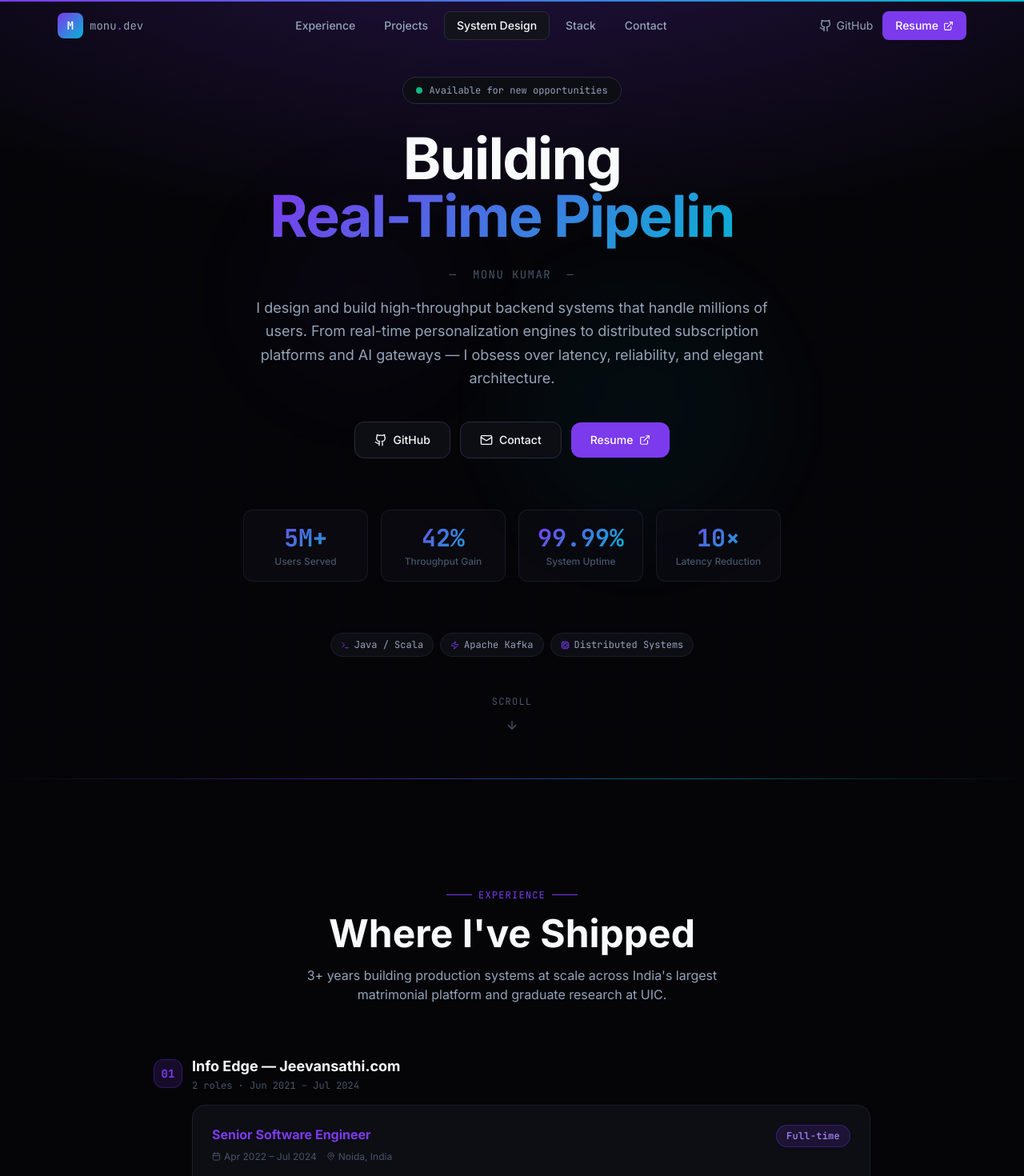
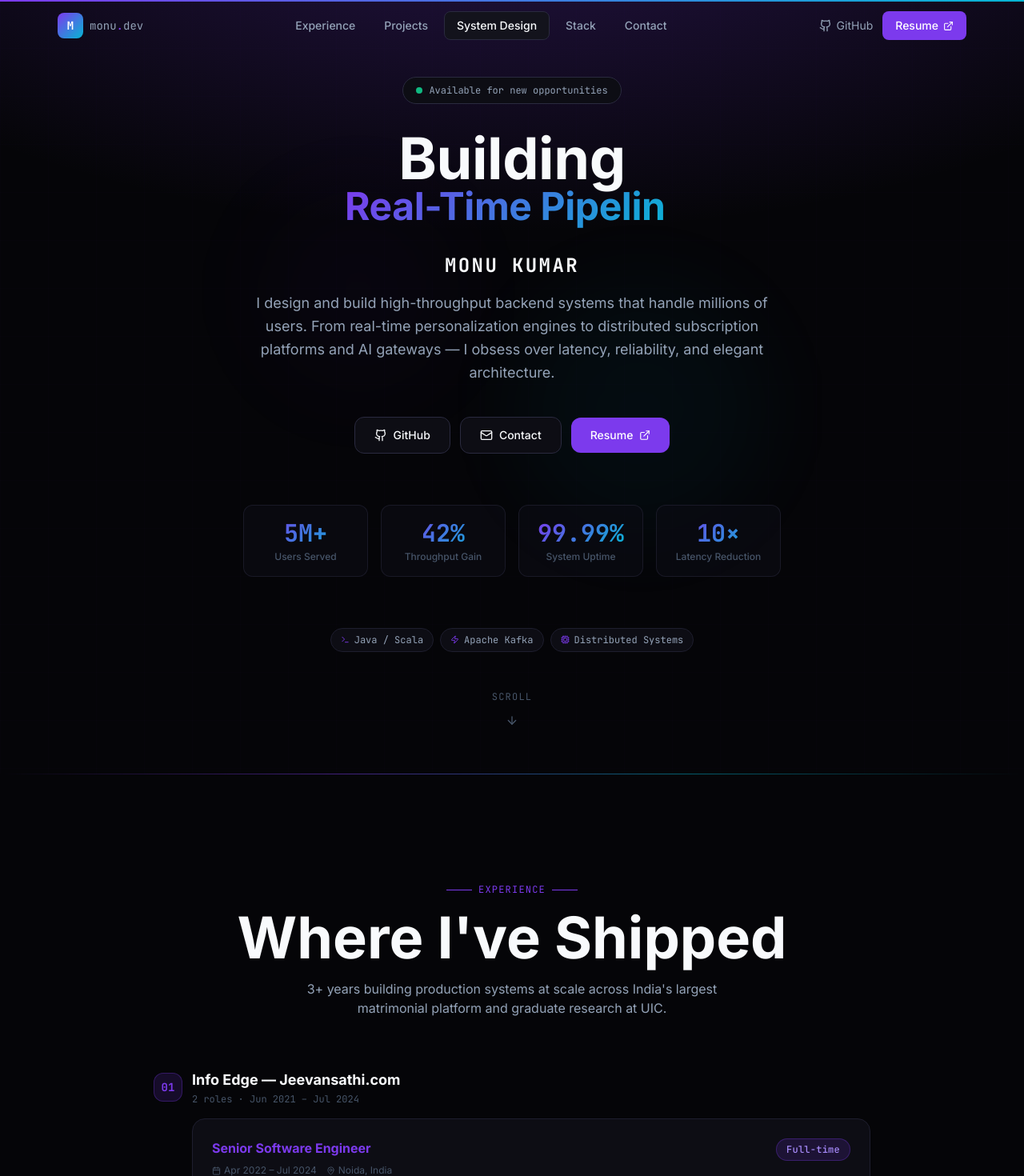
Before and after one commit to monu18/Portfolio-Monu, a Next.js app: page / in a window 1280 px wide. Shown: the top 1470 px of the page at 80% size. Built offline with nearby package versions, Linux system fonts and the light colour scheme.

Commit message:
layout management

```diff
--- a/src/components/sections/Contact.tsx
+++ b/src/components/sections/Contact.tsx
@@ -78,7 +78,7 @@
             initial={{ opacity: 0, y: 20 }}
             animate={inView ? { opacity: 1, y: 0 } : {}}
             transition={{ delay: 0.1 }}
-            className="text-4xl md:text-5xl font-bold text-text-primary mb-4"
+            className="text-6xl md:text-7xl font-bold text-text-primary mb-4"
           >
             Let&apos;s Build Together
           </motion.h2>
--- a/src/components/sections/Experience.tsx
+++ b/src/components/sections/Experience.tsx
@@ -257,7 +257,7 @@
             initial={{ opacity: 0, y: 20 }}
             animate={headingInView ? { opacity: 1, y: 0 } : {}}
             transition={{ duration: 0.5, delay: 0.1 }}
-            className="text-4xl md:text-5xl font-bold text-text-primary mb-4"
+            className="text-6xl md:text-7xl font-bold text-text-primary mb-4"
           >
             Where I&apos;ve Shipped
           </motion.h2>
--- a/src/components/sections/ExtraContent.tsx
+++ b/src/components/sections/ExtraContent.tsx
@@ -389,7 +389,7 @@
           initial={{ opacity: 0, y: 15 }}
           animate={inView ? { opacity: 1, y: 0 } : {}}
           transition={{ delay: 0.1 }}
-          className="text-3xl md:text-4xl font-bold text-text-primary mb-3"
+          className="text-5xl md:text-6xl font-bold text-text-primary mb-3"
         >
           {heading}
         </motion.h2>
--- a/src/components/sections/Hero.tsx
+++ b/src/components/sections/Hero.tsx
@@ -112,11 +112,14 @@
             initial="hidden"
             animate="visible"
             custom={0.1}
-            className="text-5xl sm:text-6xl md:text-7xl font-bold tracking-tight text-text-primary mb-4 leading-[1.1]"
+            className="font-bold tracking-tight mb-4"
           >
-            Building{" "}
-            <br className="hidden sm:block" />
-            <TypingText />
+            <span className="block text-5xl sm:text-6xl md:text-7xl text-text-primary leading-[1.1]">
+              Building
+            </span>
+            <span className="block min-h-[1.2em] text-2xl sm:text-4xl md:text-5xl leading-[1.15]">
+              <TypingText />
+            </span>
           </motion.h1>
 
           {/* Name + role */}
@@ -127,8 +130,8 @@
             custom={0.25}
             className="mt-6 mb-4"
           >
-            <span className="font-mono text-text-muted text-sm tracking-widest uppercase">
-              &mdash;&nbsp; {PERSONAL_INFO.name} &nbsp;&mdash;
+            <span className="font-mono text-text-primary text-xl sm:text-2xl font-bold tracking-widest uppercase">
+              {PERSONAL_INFO.name}
             </span>
           </motion.div>
 
--- a/src/components/sections/Projects.tsx
+++ b/src/components/sections/Projects.tsx
@@ -308,7 +308,7 @@
             initial={{ opacity: 0, y: 20 }}
             animate={headingInView ? { opacity: 1, y: 0 } : {}}
             transition={{ delay: 0.1 }}
-            className="text-4xl md:text-5xl font-bold text-text-primary mb-4"
+            className="text-6xl md:text-7xl font-bold text-text-primary mb-4"
           >
             What I&apos;ve Built
           </motion.h2>
--- a/src/components/sections/SystemDesign.tsx
+++ b/src/components/sections/SystemDesign.tsx
@@ -202,7 +202,7 @@
             initial={{ opacity: 0, y: 20 }}
             animate={headingInView ? { opacity: 1, y: 0 } : {}}
             transition={{ delay: 0.1 }}
-            className="text-4xl md:text-5xl font-bold text-text-primary mb-4"
+            className="text-6xl md:text-7xl font-bold text-text-primary mb-4"
           >
             Deep Dives
           </motion.h2>
--- a/src/components/sections/TechStack.tsx
+++ b/src/components/sections/TechStack.tsx
@@ -129,7 +129,7 @@
             initial={{ opacity: 0, y: 20 }}
             animate={headingInView ? { opacity: 1, y: 0 } : {}}
             transition={{ delay: 0.1 }}
-            className="text-4xl md:text-5xl font-bold text-text-primary mb-4"
+            className="text-6xl md:text-7xl font-bold text-text-primary mb-4"
           >
             Tools of the Trade
           </motion.h2>
```
